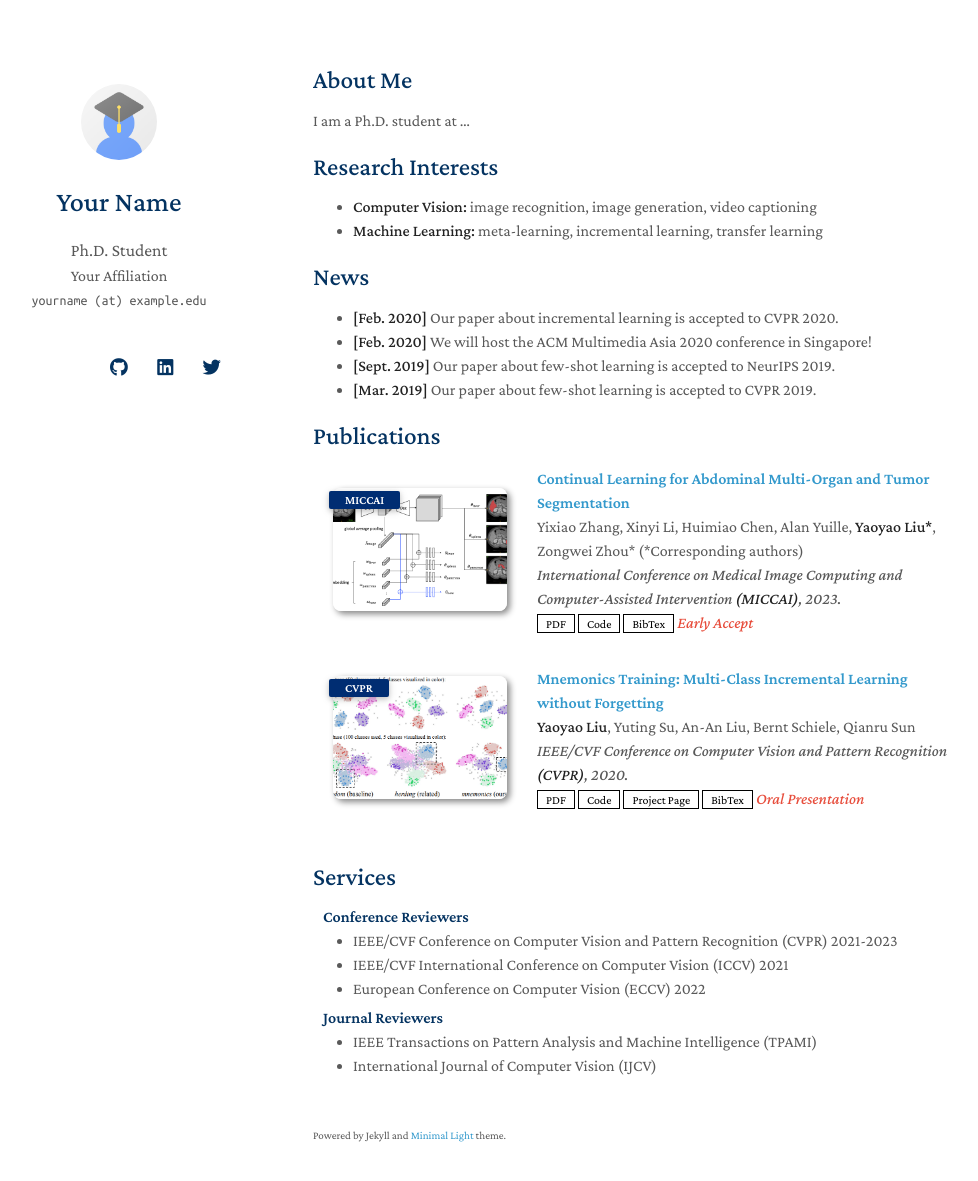
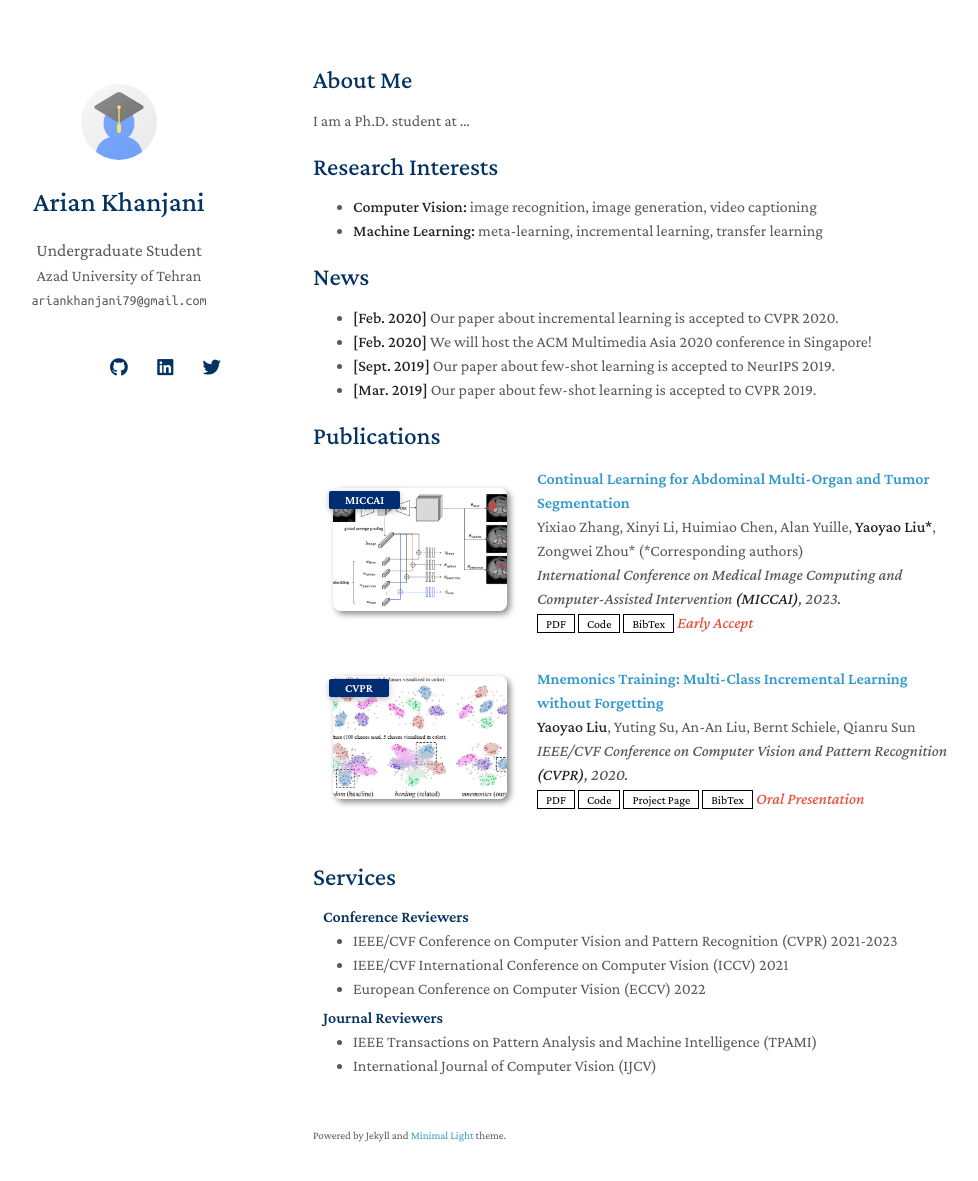
Before and after one commit to ariankhanjani/ariankhanjani.github.io, a Jekyll site: the page built from index.md, in a window 1280 px wide and 1216 px high. Shown: the top 1181 px of the window, without its empty margins (157-1135 px from the left). Built offline with Jekyll 4.4.1, drawn with Linux system fonts in a browser that asks for light colours; nearby versions of some CDN libraries; a style sheet for code colours, icons or effects is not loaded; our own code applies the rules of GitHub Pages for plain Markdown files.

Commit message:
Update _config.yml

```diff
--- a/_config.yml
+++ b/_config.yml
@@ -1,8 +1,8 @@
 # Basic Information
-title: Your Name
-position: Ph.D. Student
-affiliation: Your Affiliation
-email: yourname (at) example.edu
+title: Arian Khanjani
+position: Undergraduate Student
+affiliation: Azad University of Tehran
+email: ariankhanjani79@gmail.com
 
 # Search Engine Optimization (SEO)
 # The following information is used to improve the website traffic from search engines, e.g., Google.
```
